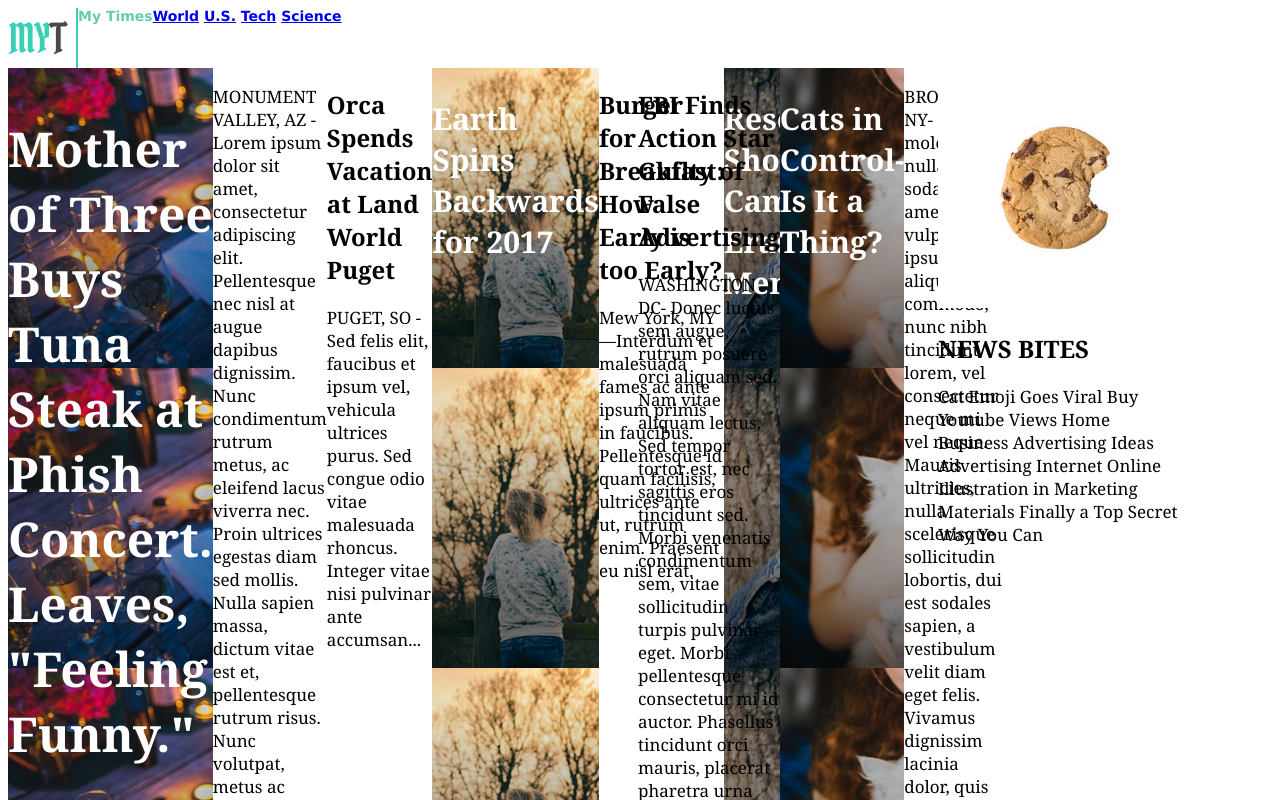
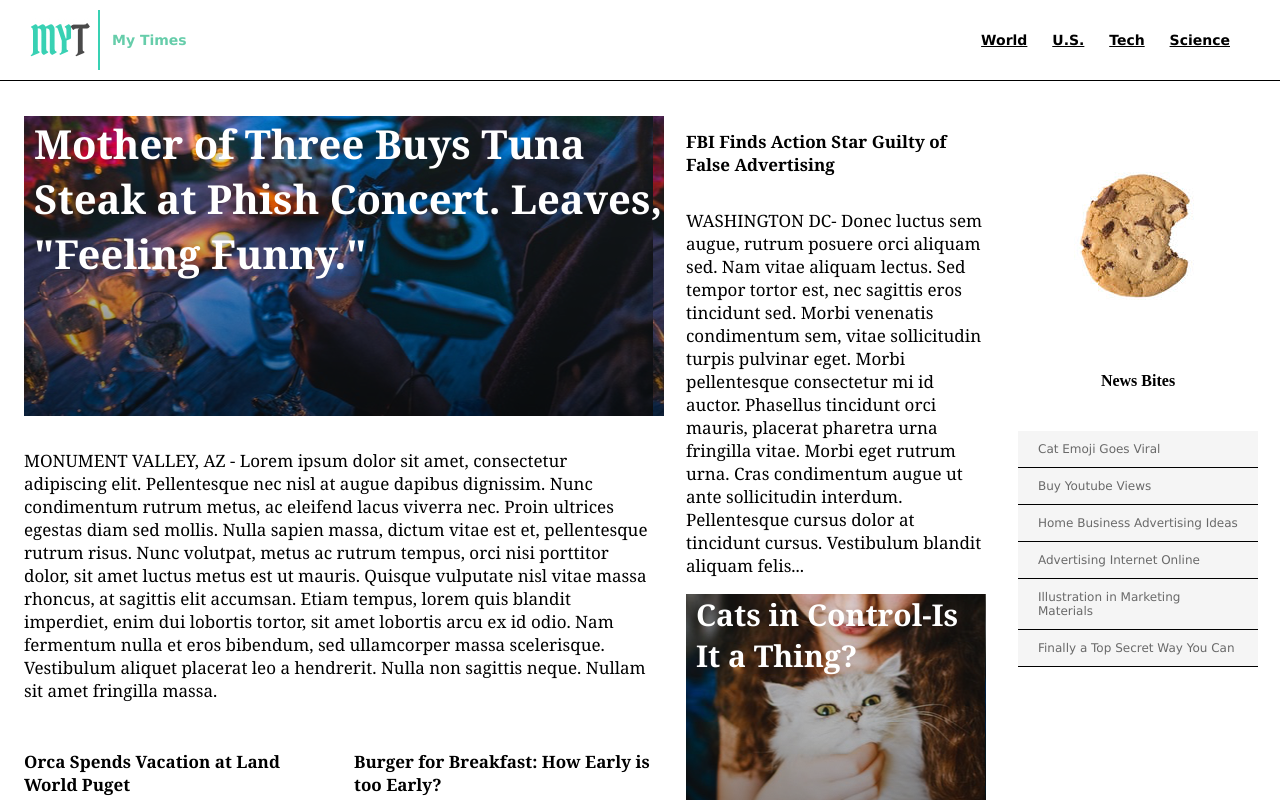
Before and after one commit to Terrance7827/MyTimes, a plain HTML site: page index.html in a window 1280 px wide. Shown: the top 800 px of the page. Drawn offline with Linux system fonts and the light colour scheme.

Commit message:
Added ore content and styling, need to finish header and review

```diff
--- a/index.html
+++ b/index.html
@@ -7,22 +7,26 @@
   </head>
   <body>
     <header>
-      <img class="logo" src="resources\img-myt-logo.jpg" width="70px" height="60px"/>
-      <span class="logo">My Times</span>
+      <div class="logo">
+        <img src="resources\img-myt-logo.jpg"/>
+        <span>My Times</span>
+      </div>
       <nav>
-        <a href="#">World</a>
-        <a href="#">U.S.</a>
-        <a href="#">Tech</a>
-        <a href="#">Science</a>
+        <span><a href="#">World</a></span>
+        <span><a href="#">U.S.</a></span>
+        <span><a href="#">Tech</a></span>
+        <span><a href="#">Science</a></span>
       </nav>
     </header>
 
     <div class="container">
       <div class="column large">
-        <div id="main-story" class="image">
-          <p>Mother of Three Buys Tuna Steak at Phish Concert. Leaves, "Feeling Funny."</p>
+
+        <div id="main-story" >
+          <div class="image">
+          <span>Mother of Three Buys Tuna Steak at Phish Concert. Leaves, "Feeling Funny."</span>
           </div>
-        <div>
+          <div class="content">
             <p>MONUMENT VALLEY, AZ - Lorem ipsum dolor sit amet, consectetur adipiscing elit. Pellentesque nec nisl at augue dapibus dignissim.
             Nunc condimentum rutrum metus, ac eleifend lacus viverra nec.
             Proin ultrices egestas diam sed mollis. Nulla sapien massa, dictum vitae est et, pellentesque rutrum risus.
@@ -32,27 +36,43 @@
             Nullam sit amet fringilla massa.
             </p>
           </div>
-        <div>
+        </div>
+
+      <div class="stories">
+        <div class="story">
+          <div class="content">
             <h2>Orca Spends Vacation at Land World Puget</h2>
             <p>PUGET, SO - Sed felis elit, faucibus et ipsum vel, vehicula ultrices purus.
             Sed congue odio vitae malesuada rhoncus. Integer vitae nisi pulvinar ante accumsan...
             </p>
           </div>
-        <div id="story2" class="image">
-          <p>Earth Spins Backwards for 2017</p>
+          <div id="story2">
+            <div class="image">
+              <span>Earth Spins Backwards for 2017</span>
             </div>
-        <div>
-          <h2>Burger for Breakfast: How Early is too Early?</h2>
-          <p>Mew York, MY—Interdum et malesuada fames ac ante ipsum primis in faucibus.
-            Pellentesque id quam facilisis, ultrices ante ut, rutrum enim. Praesent eu nisl erat.</p>
-        </div>
-        <div id="story3" class="image">
-          <p>Research Shows Cameras Erase Memory</p>
           </div>
         </div>
 
+        <div class="story">
+          <div class="content">
+            <h2>Burger for Breakfast: How Early is too Early?</h2>
+            <p>Mew York, MY—Interdum et malesuada fames ac ante ipsum primis in faucibus.
+            Pellentesque id quam facilisis, ultrices ante ut, rutrum enim. Praesent eu nisl erat.
+            </p>
+          </div>
+          <div id="story3">
+            <div class="image">
+              <span>Research Shows Cameras Erase Memory</span>
+            </div>
+          </div>
+        </div>
+      </div>
+    </div> <!-- End of Large Column -->
+
       <div class="column medium">
-        <div>
+
+        <div class="story">
+          <div class="content">
             <h2>FBI Finds Action Star Guilty of False Advertising</h2>
             <p>WASHINGTON DC- Donec luctus sem augue, rutrum posuere orci aliquam sed. Nam vitae aliquam lectus.
             Sed tempor tortor est, nec sagittis eros tincidunt sed. Morbi venenatis condimentum sem, vitae sollicitudin turpis pulvinar eget.
@@ -60,10 +80,16 @@
             Cras condimentum augue ut ante sollicitudin interdum. Pellentesque cursus dolor at tincidunt cursus. Vestibulum blandit aliquam felis...
             </p>
           </div>
-        <div id="story1" class="image">
-          <p>Cats in Control-Is It a Thing?</p>
         </div>
-        <div>
+
+        <div id="story1" class="story">
+          <div class="image">
+            <span>Cats in Control-Is It a Thing?</span>
+          </div>
+        </div>
+
+          <div class="story">
+            <div class="content">
               <p>BROOKLYN, NY- In molestie nulla sodales sit amet. Proin vulputate, ipsum porta aliquam commodo, nunc nibh tincidunt lorem, vel consectetur neque mi vel neque.
                 Mauris ultricies, nulla scelerisque sollicitudin lobortis, dui est sodales sapien, a vestibulum velit diam eget felis.
                 Vivamus dignissim lacinia dolor, quis commodo tellus pellentesque in.
@@ -71,18 +97,24 @@
             </div>
           </div>
 
+      </div> <!-- end of medium column -->
+
       <div class="column small">
-        <div>
+        <div class="cookie">
           <img src="resources\img-news-bite.png" />
         </div>
-        <div>
-          <h2>NEWS BITES</h2>
-          <p>Cat Emoji Goes Viral Buy Youtube Views Home Business Advertising Ideas Advertising Internet Online
-            Illustration in Marketing Materials Finally a Top Secret Way You Can
-          </p>
+          <div class="news-bites">
+            <h3>News Bites</h3>
+            <span class="bite">Cat Emoji Goes Viral</span>
+            <span class="bite">Buy Youtube Views</span>
+            <span class="bite">Home Business Advertising Ideas</span>
+            <span class="bite">Advertising Internet Online</span>
+            <span class="bite">Illustration in Marketing Materials</span>
+            <span class="bite">Finally a Top Secret Way You Can</span>
           </div>
-      </div>
-    </div>
+      </div> <!-- end small column -->
+
+    </div> <!-- end content container -->
 
   </body>
 </html>
--- a/resources/main.css
+++ b/resources/main.css
@@ -1,37 +1,65 @@
+body{
+  margin: 0;
+}
 header{
-  display: flex;
-  font-family: Verdana;
-  font-size: 14px;
-  font-weight: bold;
+display: flex;
+font-family: Verdana;
+font-size: 14px;
+font-weight: bold;
+width: 100%;
+height: 80px;
+position: fixed;
+z-index: 1;
+border-bottom: 1px solid black;
+align-items: center;
+background-color: white;
 }
 nav{
+  padding-right: 40px;
+}
+nav span{
   display: inline-block;
+  padding: 20px 10px;
+}
+a{
+  color: black;
+}
 
-}
-div{
-
-}
 h2{
   font-family: Georgia;
+  font-size: 1em;
 }
-
+h3{
+  margin-bottom: 41px;
+  font-size: 16px;
+  font-weight: bold;
+  text-align: center;
+}
 .container{
   display: flex;
+  padding-top: 116px;
+  width: 1232px;
+  margin: 0 auto 78px auto;
 }
 .column{
   display: flex;
-
+  flex-direction: column;
+  margin-right: 32px;
 }
-.column p{
+.content{
   font-family: Georgia;
   font-size: 17px;
   color: black;
 }
-.image p{
+.content p{
+  padding-top: 16px;
+}
+.image{
   font-family: Georgia;
   font-weight: bold;
   font-size: 30px;
   color: white;
+  padding-left: 10px;
 }
 .large{
   width: 630px;
@@ -43,25 +71,66 @@ h2{
 
 .small{
  width: 240px;
- flex-direction: column;
+}
+.bite{
+  display: block;
+  padding: 11px 20px;
+  border-bottom: 1px solid black;
+  background-color: WhiteSmoke;
+  font-family: Verdana;
+  font-size: 12px;
+  color: DimGray;
+}
+.cookie{
+  height: 240px;
+}
+.stories{
+  display: flex;
+  justify-content: space-between;
+  padding-top: 17px;
+}
+
+.story{
+  display: flex;
+  flex-direction: column;
+  width: 300px;
+}
+
+.stories .content{
+  height: 250px;
 }
 
 .logo{
+  display: flex;
+  padding-left: 30px;
+  align-items: center;
+  flex-grow: 1;
   color: MediumAquamarine;
 }
+.logo img{
+  padding-right: 12px;
+  width: 70px;
+  height: 60px;
+}
 
-#main-story{
+#main-story .image{
   background-image: url('img-story-main.png');
+  width: 630px;
+  text-align: left;
+  height: 300px;
+  margin-top: 0;
+  font-size: 40px;
 }
-#main-story p{
-  font-size: 48px;
-}
+
 #story1{
   background-image: url('img-story-1.png');
+  height: 300px;
 }
 #story2{
   background-image: url('img-story-2.png');
+  height: 300px;
 }
 #story3{
   background-image: url('img-story-3.png');
+  height: 300px;
 }
```
Lines whose indentation alone changed are shown as unchanged.
